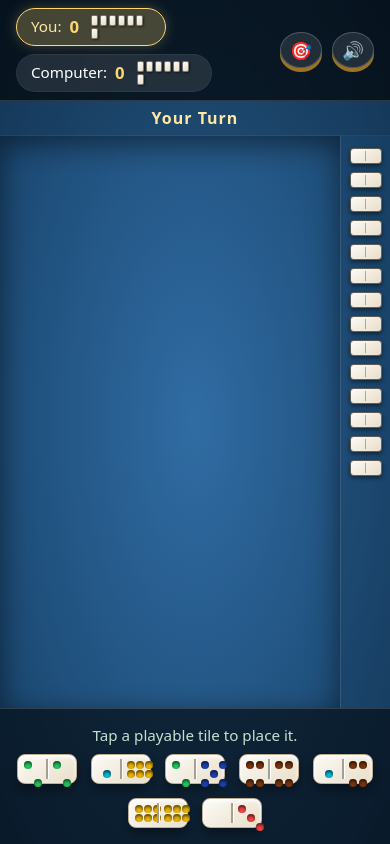
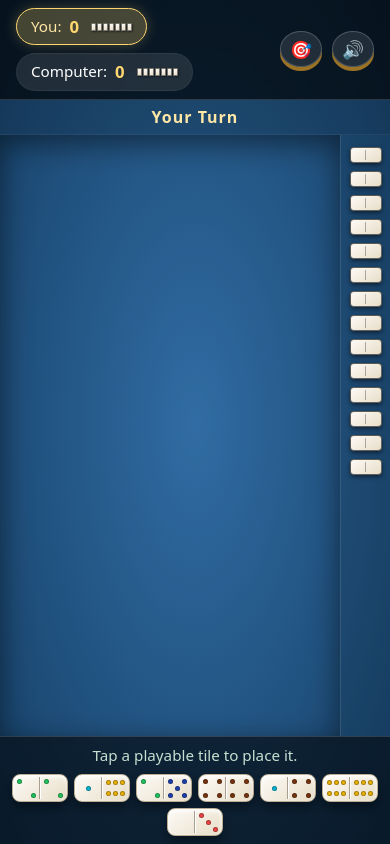
Before and after one commit to jerielnino/jj, a website: page dominoes.html in a window 390 px wide. Both pictures are taken after a click on the button "Play Solo vs AI". Drawn offline with Linux system fonts and the light colour scheme.

Commit message:
Fixing bugs

```diff
--- a/dominoes.html
+++ b/dominoes.html
@@ -20,7 +20,8 @@ body {
   margin: 0; background-color: var(--table-bg);
   background-image: radial-gradient(ellipse at center, rgba(255,255,255,0.08) 0%, rgba(0,0,0,0.35) 100%);
   color: #fff; font: 16px/1.4 system-ui, sans-serif;
-  min-height: 100vh; display: flex; flex-direction: column;
+  height: 100vh; height: 100dvh; /* dvh accounts for mobile browser chrome */
+  display: flex; flex-direction: column;
   overflow: hidden; transition: background-color 0.3s;
 }
 
@@ -78,8 +79,8 @@ body[data-theme="wood"] {
 .kick-btn:hover { transform: scale(1.15); background: #dc2626; }
 
 /* Mini Hand UI (Opponents) */
-.mini-hand { display: flex; gap: 2px; flex-wrap: wrap; max-width: 60px; align-items: center; margin-left: 4px; }
-.mini-tile { width: 9px; height: 14px; background: var(--ivory); border-radius: 2px; border: 1px solid rgba(0,0,0,0.5); box-shadow: 1px 1px 2px rgba(0,0,0,0.5); }
+.mini-hand { display: flex; gap: 1px; flex-wrap: nowrap; max-width: 50px; align-items: center; margin-left: 4px; }
+.mini-tile { width: 5px; height: 8px; background: var(--ivory); border-radius: 1px; border: 1px solid rgba(0,0,0,0.5); box-shadow: 1px 1px 2px rgba(0,0,0,0.5); }
 
 /* Setup & Lobby */
 .wrap { max-width: 900px; margin: 0 auto; padding: 20px; flex: 1; display: flex; flex-direction: column; width: 100%; overflow-y: auto; }
@@ -108,7 +109,7 @@ input, select { background: #fffaf0; color: #1b2c23; font-weight: 600; }
 
 /* Main Game Area */
 .game-area { flex: 1; display: flex; flex-direction: column; overflow: hidden; padding: 0; position: relative; }
-.game-core { flex: 1; display: flex; flex-direction: row; overflow: hidden; }
+.game-core { flex: 1; display: flex; flex-direction: row; overflow: hidden; min-height: 0; }
 
 /* Board Viewport */
 .board-viewport { flex: 1; position: relative; background: rgba(0,0,0,0.15); cursor: grab; overflow: hidden; box-shadow: inset 0 8px 30px rgba(0,0,0,0.5); }
@@ -139,32 +140,78 @@ input, select { background: #fffaf0; color: #1b2c23; font-weight: 600; }
 }
 /* Unified divider and layout for all tiles */
 .tile::after { content: ''; position: absolute; left: 50%; top: 4px; bottom: 4px; width: 2px; background: #a89f91; margin-left: -1px; box-shadow: 1px 0 0 #fff; }
-.tile .half { width: 50%; height: 100%; display: grid; place-items: center; padding: 4px; }
+.tile .half { width: 50%; height: 100%; display: grid; place-items: center; padding: 4px; box-sizing: border-box; overflow: hidden; }
 
 /* Hand Area */
-.hand-area { background: rgba(0,0,0,0.65); padding: 16px; text-align: center; border-top: 1px solid rgba(255,255,255,0.15); z-index: 10; }
-.hand { display: flex; gap: 14px; justify-content: center; flex-wrap: wrap; margin-top: 8px; }
-.hand .tile { position: relative; width: 84px; height: 42px; left: auto; top: auto; cursor: pointer; transition: transform 0.2s, box-shadow 0.2s; display: flex; flex-direction: row; flex-shrink: 0; }
+.hand-area {
+  background: rgba(0,0,0,0.65);
+  padding: 10px 16px;
+  text-align: center;
+  border-top: 1px solid rgba(255,255,255,0.15);
+  z-index: 10;
+}
+.hand { display: flex; gap: 10px; justify-content: center; flex-wrap: wrap; margin-top: 6px; }
+.hand .tile {
+  position: relative;
+  width: 84px;
+  height: 42px;
+  left: auto;
+  top: auto;
+  cursor: pointer;
+  transition: transform 0.2s, box-shadow 0.2s;
+  display: flex;
+  flex-direction: row;
+  flex-shrink: 0;
+  overflow: hidden;
+}
 .hand .tile:hover { transform: translateY(-8px); box-shadow: 0 12px 20px rgba(0,0,0,0.6), inset 0 2px 3px #fff; }
 .hand .tile.unplayable { opacity: 0.5; cursor: not-allowed; }
 .hand .tile.unplayable:hover { transform: none; }
+
 @media (max-width: 600px) {
+  .hand-area {
+    padding: 8px 10px;
+  }
+  .hand {
+    gap: 6px;
+    margin-top: 4px;
+  }
   .hand .tile, .tile {
-    width: 60px;
-    height: 30px;
+    width: 56px;
+    height: 28px;
+  }
+  .tile .half {
+    padding: 1px;
+  }
+  .pips {
+    padding: 0px;
+    gap: 0px;
+  }
+  .pip {
+    width: 5px !important;
+    height: 5px !important;
+    box-shadow: none !important;
+    border: 1px solid rgba(0,0,0,0.3) !important;
+  }
+  .mini-hand {
+    gap: 1px;
+    max-width: 50px;
+    flex-wrap: nowrap;
   }
   .mini-tile {
-    width: 7px;
-    height: 11px;
+    width: 5px;
+    height: 8px;
+    border-radius: 1px;
   }
-  .pip {
-    width: 5px;
-    height: 5px;
+  .tile::after {
+    top: 2px;
+    bottom: 2px;
+    width: 1px;
   }
 }
 
 /* Pip Logic */
-.pips { display: grid; width: 100%; height: 100%; grid-template-columns: repeat(3, 1fr); grid-template-rows: repeat(3, 1fr); padding: 2px; gap: 1px; }
+.pips { display: grid; width: 100%; height: 100%; grid-template-columns: repeat(3, 1fr); grid-template-rows: repeat(3, 1fr); padding: 2px; gap: 1px; box-sizing: border-box; overflow: hidden; }
 .pip { width: 8px; height: 8px; border-radius: 50%; box-shadow: inset 0 2px 3px rgba(0,0,0,0.6); align-self: center; justify-self: center; }
 
 .half[data-val="0"] .pip { display: none; }
```
Also changed, not shown: image copy.png (added).
